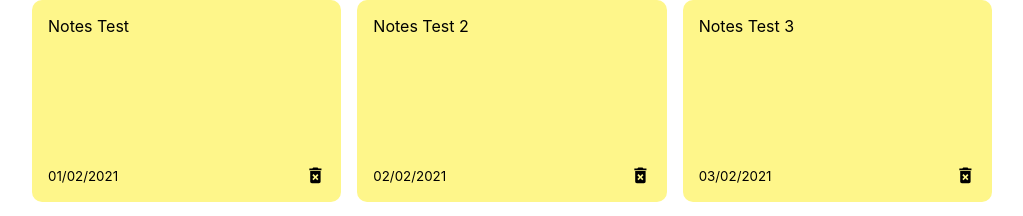
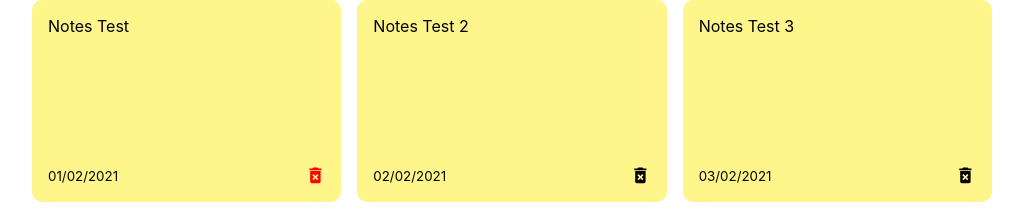
Before and after one commit to carlsondultra/React-Notes, a React (Create React App) app: page / in a window 1280 px wide. In both pictures the pointer is over the icon 442 px from the left and 175 px from the top of the page. Shown: the top 216 px of the page, without its empty margins (128-1151 px from the left). Built offline with nearby package versions, Linux system fonts and the light colour scheme.

Commit message:
Added styling to delete button

```diff
--- a/src/index.css
+++ b/src/index.css
@@ -72,3 +72,11 @@ textarea:focus{
   align-items: center;
   justify-content: space-between
 }
+
+.delete-icon{
+  cursor: pointer;
+}
+
+.delete-icon:hover{
+  color: red;
+}
```
